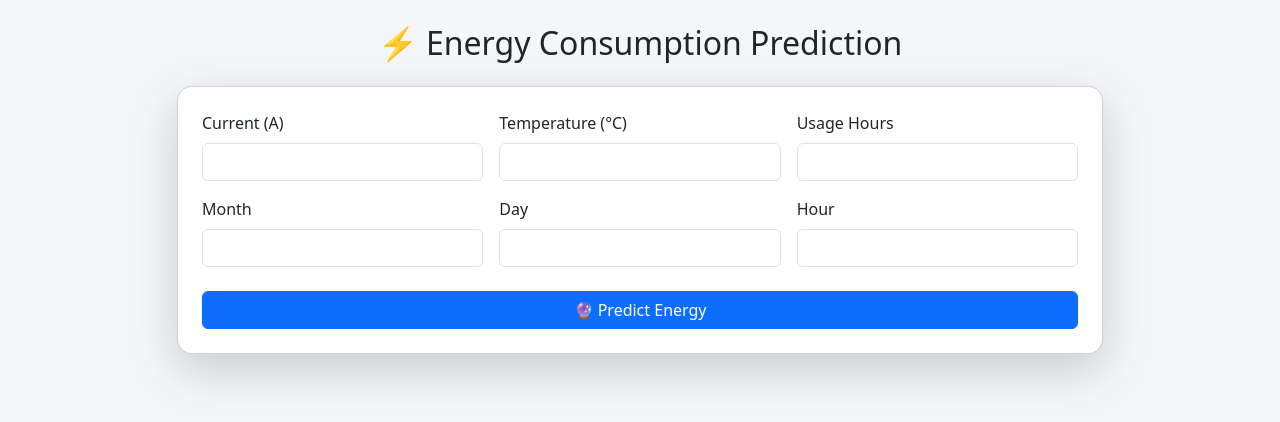
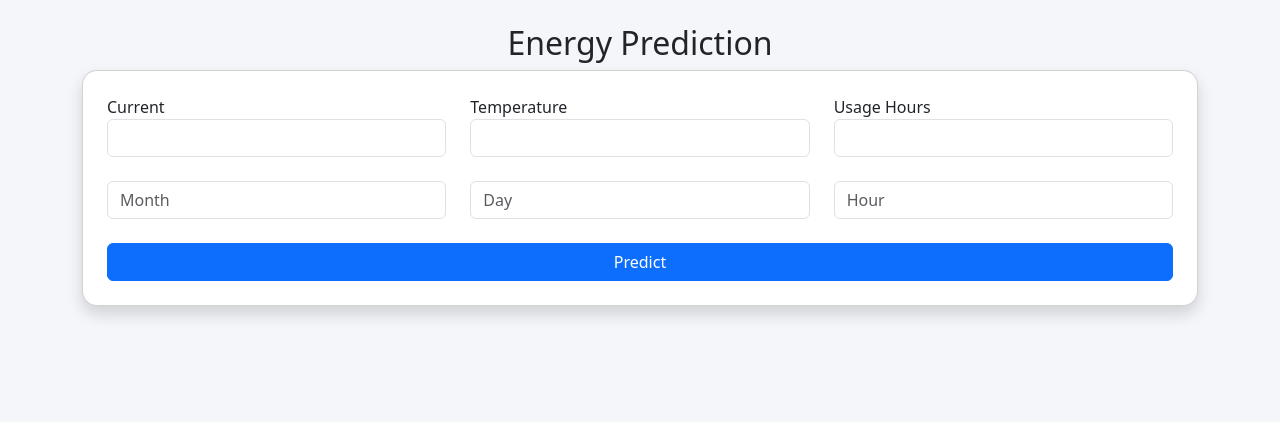
Before and after one commit to roshan2156/smart_energy_monitor, a Flask app: page / in a window 1280 px wide. Shown: the part 56-478 px from the top of the page. Run offline with Flask 3, Linux system fonts and the light colour scheme; parts of the project's set-up code (start-up, migrations or seed data) failed here and were passed over; some libraries are stand-ins or nearby versions.

Commit message:
Update index.html

```diff
--- a/templates/index.html
+++ b/templates/index.html
@@ -1,106 +1,53 @@
 {% extends "base.html" %}
 {% block content %}
 
-<div class="row justify-content-center">
-<div class="col-lg-10">
+<h2 class="text-center">Energy Prediction</h2>
 
-<h2 class="text-center mb-4">
-⚡ Energy Consumption Prediction
-</h2>
-
-<!-- FORM CARD -->
 <form action="/predict" method="post" onsubmit="showLoader()">
 
-<div class="card shadow-lg p-4">
+<div class="card p-4 shadow">
 
-<div class="row g-3">
-
+<div class="row">
 <div class="col-md-4">
-<label class="form-label">Current (A)</label>
+<label>Current</label>
 <input class="form-control" name="current" required>
 </div>
 
 <div class="col-md-4">
-<label class="form-label">Temperature (°C)</label>
+<label>Temperature</label>
 <input class="form-control" name="temperature" required>
 </div>
 
 <div class="col-md-4">
-<label class="form-label">Usage Hours</label>
+<label>Usage Hours</label>
 <input class="form-control" name="usage" required>
 </div>
-
-<div class="col-md-4">
-<label class="form-label">Month</label>
-<input class="form-control" name="month" required>
-</div>
-
-<div class="col-md-4">
-<label class="form-label">Day</label>
-<input class="form-control" name="day" required>
-</div>
-
-<div class="col-md-4">
-<label class="form-label">Hour</label>
-<input class="form-control" name="hour" required>
-</div>
-
 </div>
 
 <br>
 
-<button class="btn btn-primary w-100 animate-btn">
-🔮 Predict Energy
-</button>
+<div class="row">
+<div class="col-md-4"><input class="form-control" name="month" placeholder="Month"></div>
+<div class="col-md-4"><input class="form-control" name="day" placeholder="Day"></div>
+<div class="col-md-4"><input class="form-control" name="hour" placeholder="Hour"></div>
+</div>
+
+<br>
+
+<button class="btn btn-primary w-100">Predict</button>
 
 </div>
 </form>
 
-</div>
-</div>
-
-
-<!-- LOADER -->
 <div id="loader" class="loader"></div>
 
-
 {% if energy %}
-
-<!-- RESULT SECTION -->
-<div class="row justify-content-center mt-5">
-<div class="col-lg-10">
-
-<div class="row text-center g-4">
-
-<!-- ENERGY -->
-<div class="col-md-4">
-<div class="card result-card shadow">
-<h5>⚡ Energy</h5>
-<h3>{{ energy }} kWh</h3>
+<div class="result-card mt-4">
+<h4>Result</h4>
+<p>⚡ {{energy}} kWh</p>
+<p>💰 ₹ {{cost}}</p>
+<p>🌱 {{carbon}} kg CO₂</p>
 </div>
-</div>
-
-<!-- COST -->
-<div class="col-md-4">
-<div class="card result-card shadow">
-<h5>💰 Cost</h5>
-<h3>₹ {{ cost }}</h3>
-</div>
-</div>
-
-<!-- CARBON -->
-<div class="col-md-4">
-<div class="card result-card shadow">
-<h5>🌱 Carbon</h5>
-<h3>{{ carbon }} kg</h3>
-</div>
-</div>
-
-</div>
-
-</div>
-</div>
-
 {% endif %}
 
 {% endblock %}
```
